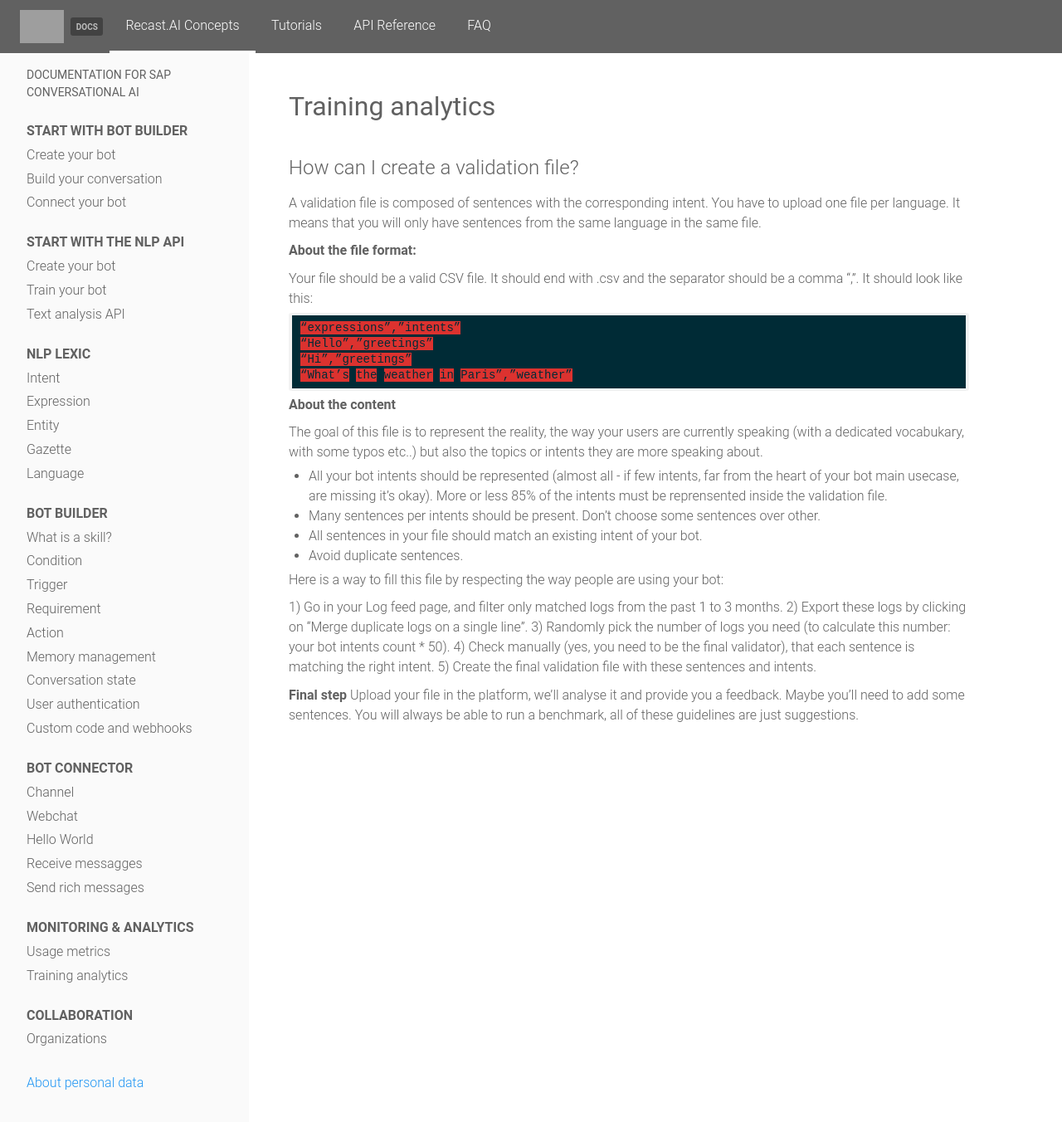
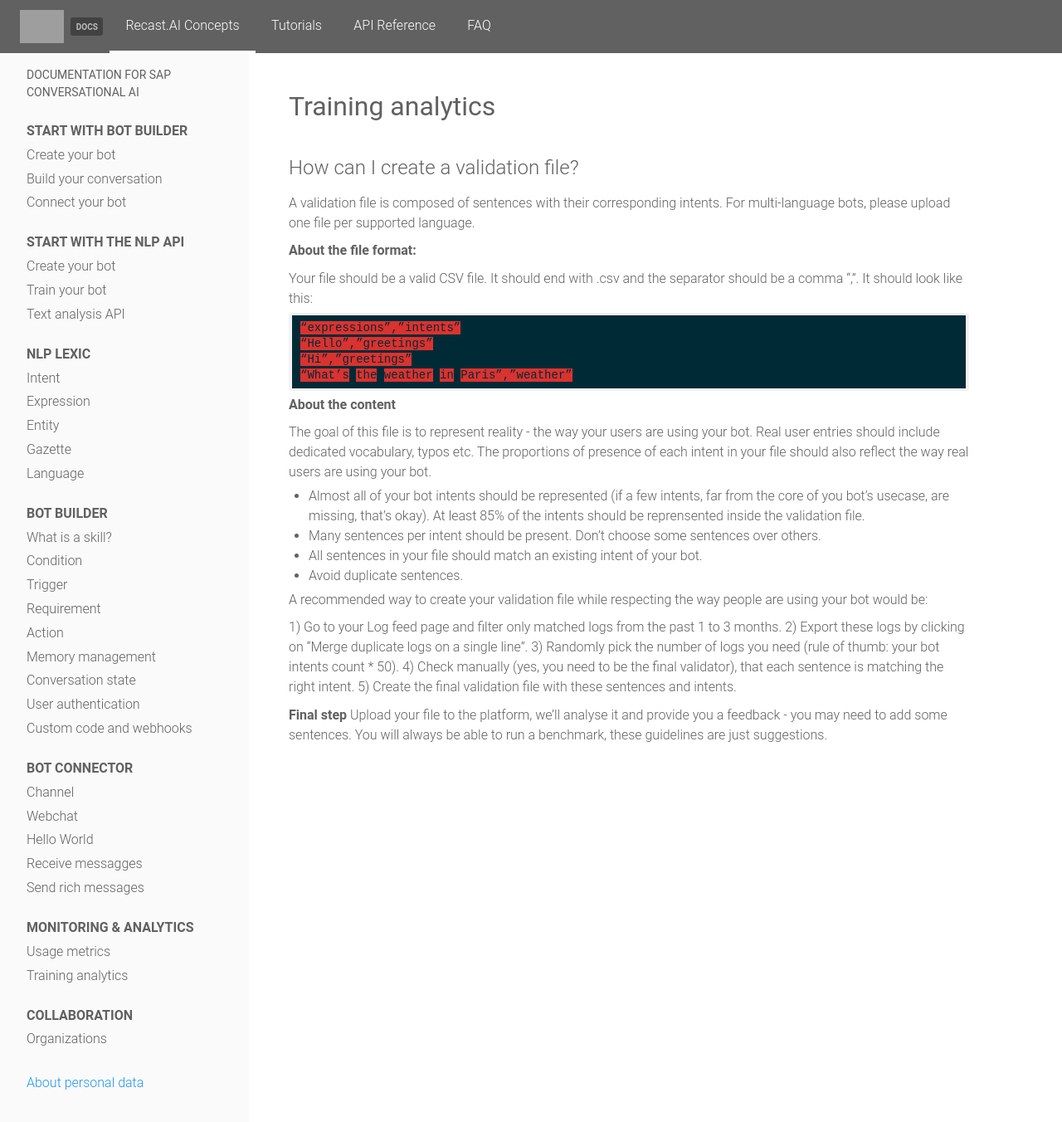
Before and after one commit to SAP-archive/docs, a Jekyll site: the page built from concepts/monitor/training_analytics.md, in a window 1280 px wide and 1400 px high. Shown: the top 1352 px of the window at 83% size. Built offline with Jekyll 4.4.1, drawn with Linux system fonts in a browser that asks for light colours; nearby versions of some CDN libraries; a style sheet for code colours, icons or effects is not loaded; grey boxes are pictures that could not be loaded.

Commit message:
chore() my suggestions

```diff
--- a/concepts/monitor/training_analytics.md
+++ b/concepts/monitor/training_analytics.md
@@ -6,8 +6,8 @@
 
 ## How can I create a validation file?
 
-A validation file is composed of sentences with the corresponding intent.
-You have to upload one file per language. It means that you will only have sentences from the same language in the same file.
+A validation file is composed of sentences with their corresponding intents.
+For multi-language bots, please upload one file per supported language.
 
 **About the file format:**
 
@@ -23,20 +23,20 @@
 
 **About the content**
 
-The goal of this file is to represent the reality, the way your users are currently speaking (with a dedicated vocabukary, with some typos etc..) but also the topics or intents they are more speaking about.
+The goal of this file is to represent reality - the way your users are using your bot. Real user entries should include dedicated vocabulary, typos etc. The proportions of presence of each intent in your file should also reflect the way real users are using your bot.
 
-* All your bot intents should be represented (almost all - if few intents, far from the heart of your bot main usecase, are missing it’s okay). More or less 85% of the intents must be reprensented inside the validation file.
-* Many sentences per intents should be present. Don’t choose some sentences over other.
+* Almost all of your bot intents should be represented (if a few intents, far from the core of you bot's usecase, are missing, that’s okay). At least 85% of the intents should be reprensented inside the validation file.
+* Many sentences per intent should be present. Don’t choose some sentences over others.
 * All sentences in your file should match an existing intent of your bot.
 * Avoid duplicate sentences.
 
-Here is a way to fill this file by respecting the way people are using your bot:
+A recommended way to create your validation file while respecting the way people are using your bot would be:
 
-1) Go in your Log feed page, and filter only matched logs from the past 1 to 3 months.
+1) Go to your Log feed page and filter only matched logs from the past 1 to 3 months.
 2) Export these logs by clicking on "Merge duplicate logs on a single line".
-3) Randomly pick the number of logs you need (to calculate this number: your bot intents count * 50).
+3) Randomly pick the number of logs you need (rule of thumb: your bot intents count * 50).
 4) Check manually (yes, you need to be the final validator), that each sentence is matching the right intent.
 5) Create the final validation file with these sentences and intents.
 
 **Final step**
-Upload your file in the platform, we'll analyse it and provide you a feedback. Maybe you'll need to add some sentences. You will always be able to run a benchmark, all of these guidelines are just suggestions.
+Upload your file to the platform, we'll analyse it and provide you a feedback - you may need to add some sentences. You will always be able to run a benchmark, these guidelines are just suggestions.
```
